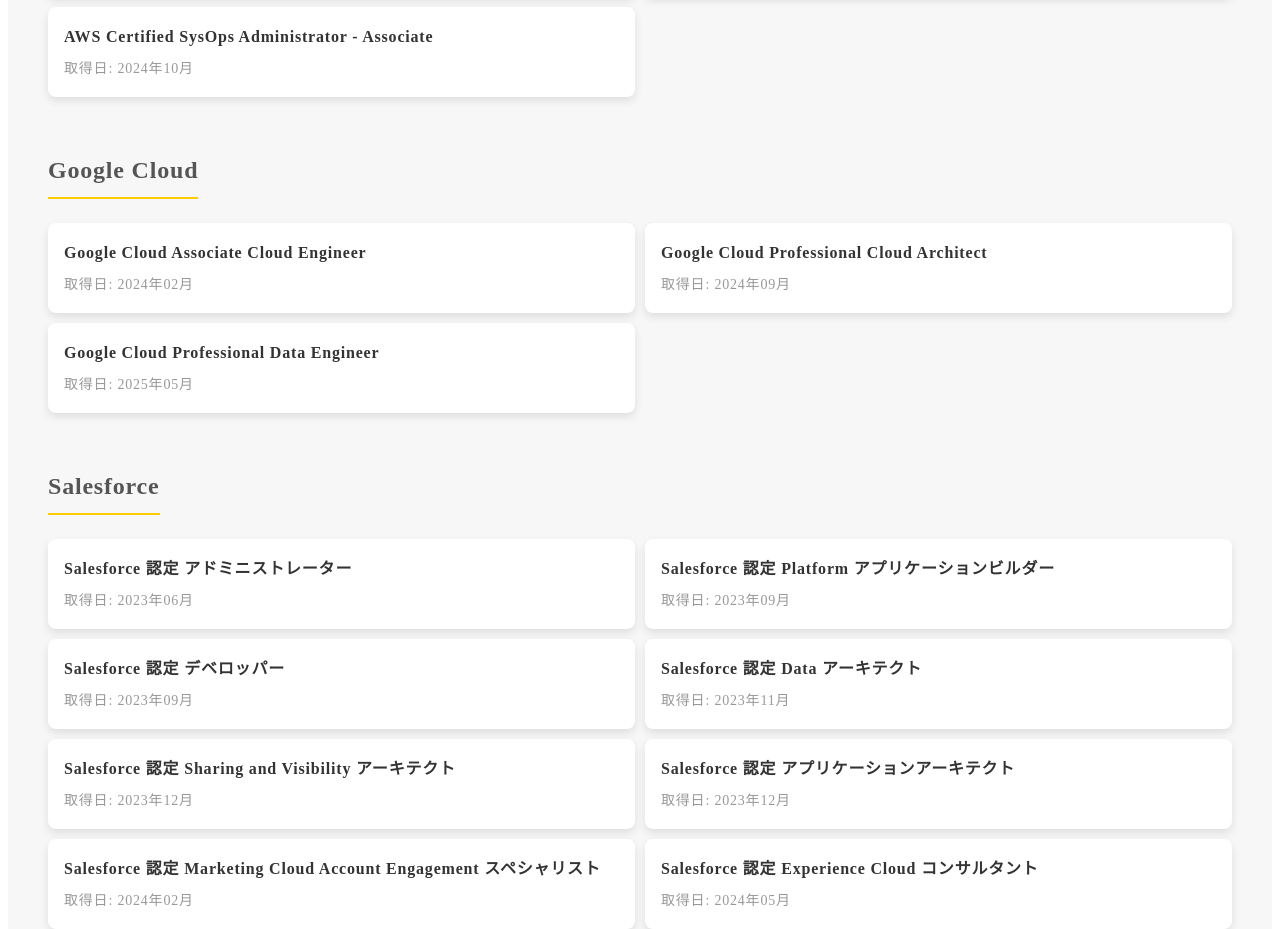
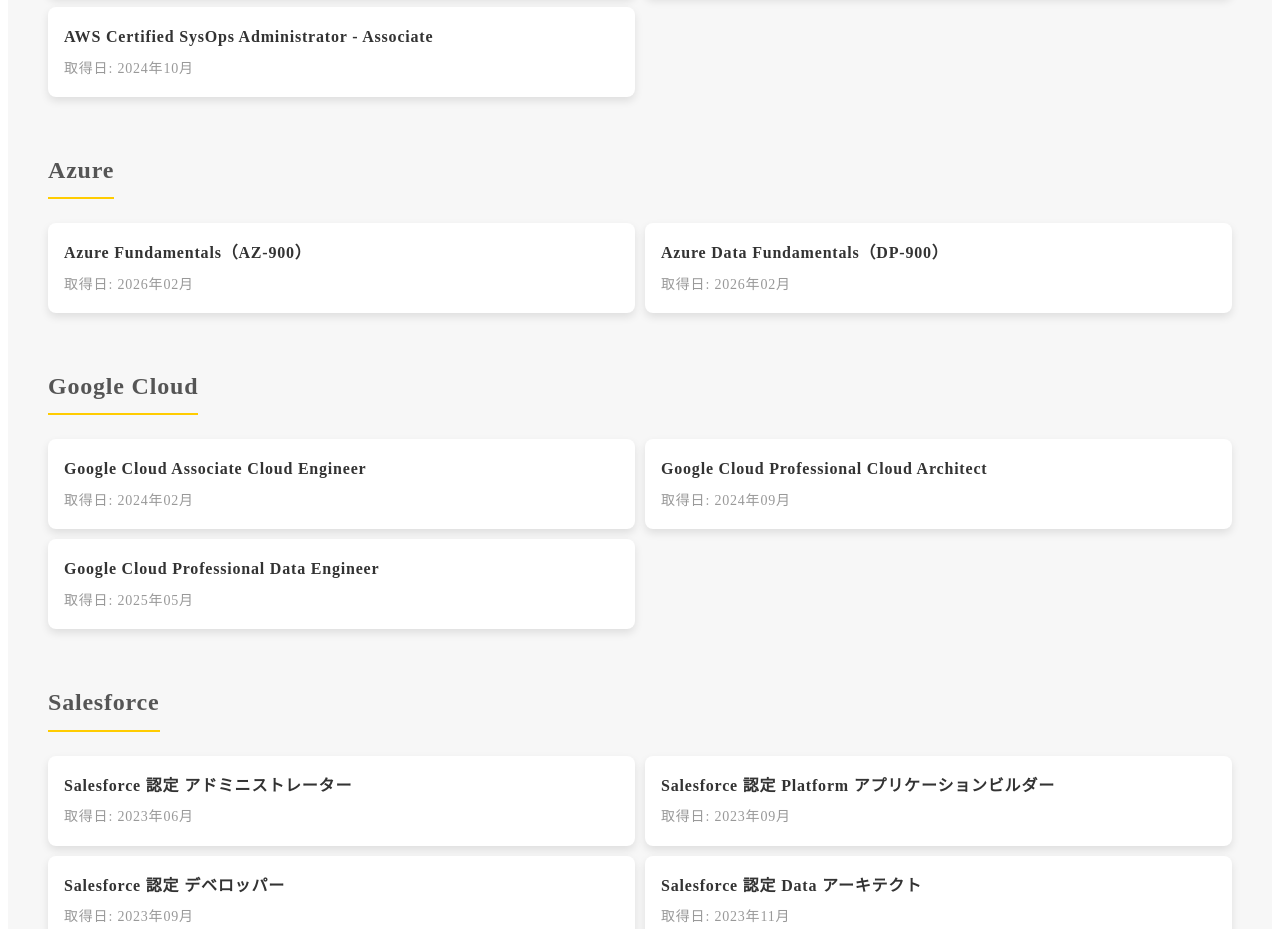
Before and after one commit to ryomaemura/portfolio, a plain HTML site: page index.html in a window 1280 px wide. Shown: the part 1404-2333 px from the top of the page. Drawn offline with nearby package versions, Linux system fonts and the light colour scheme.

Commit message:
feat: 取得資格を追加

```diff
--- a/index.html
+++ b/index.html
@@ -1,4 +1,4 @@
-<!DOCTYPE html>
+<!doctype html>
 <html lang="ja">
   <head>
     <meta charset="utf-8" />
@@ -245,6 +245,24 @@
                     AWS Certified SysOps Administrator - Associate
                   </span>
                   <span class="certificate-date">取得日: 2024年10月</span>
+                </li>
+              </ul>
+            </div>
+
+            <div class="category">
+              <h2 class="category-title">Azure</h2>
+              <ul class="certificate-list">
+                <li class="certificate-item">
+                  <span class="certificate-name">
+                    Azure Fundamentals（AZ-900）
+                  </span>
+                  <span class="certificate-date">取得日: 2026年02月</span>
+                </li>
+                <li class="certificate-item">
+                  <span class="certificate-name">
+                    Azure Data Fundamentals（DP-900）
+                  </span>
+                  <span class="certificate-date">取得日: 2026年02月</span>
                 </li>
               </ul>
             </div>
```
